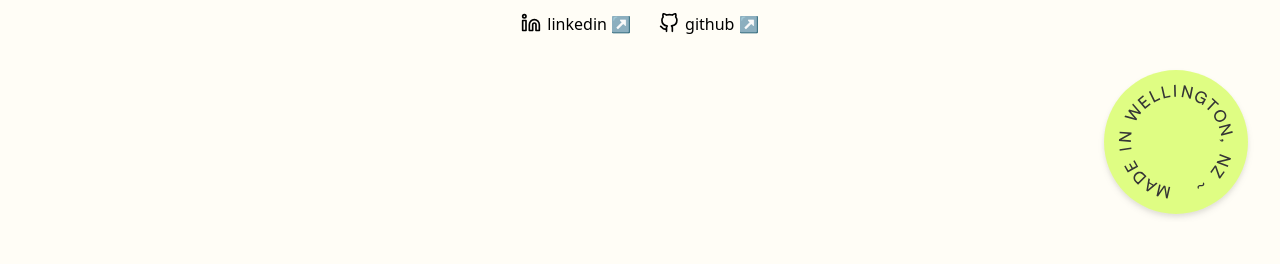
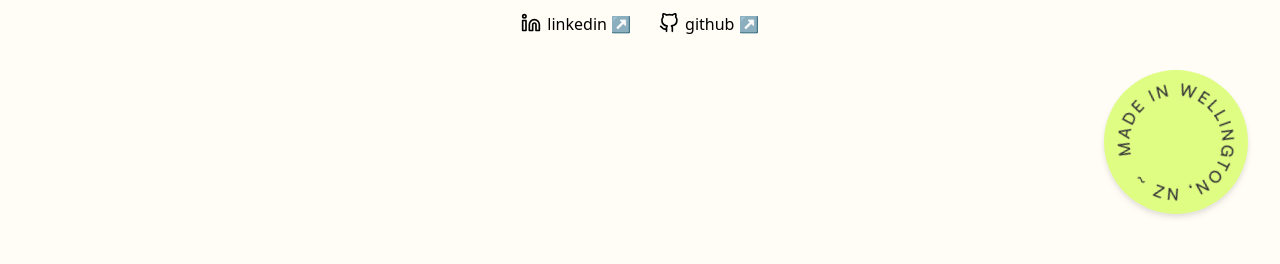
Before and after one commit to wa-bha/v2-personal-website, a Next.js app: page / in a window 1280 px wide. Shown: the part 458-722 px from the top of the page. Built offline with nearby package versions, Linux system fonts and the light colour scheme.

Commit message:
refactor: simplify the spinning badge svg

```diff
--- a/src/components/icons/MadeInWellingtonBadge.tsx
+++ b/src/components/icons/MadeInWellingtonBadge.tsx
@@ -9,86 +9,15 @@ const MadeInWellingtonBadge = ({ className }: { className?: string }) => {
       fill="transparent"
     >
       <circle cx="70" cy="70" r="70" fill="#DFFD83" />
-      <path
-        d="M62.8928 113.406L64.3891 113.753L61.778 125.022L60.2816 124.675L58.5963 114.299L52.5192 122.877L50.9917 122.523L53.6029 111.253L55.0992 111.6L54.0663 116.058C53.9435 116.588 53.8388 117.04 53.7521 117.414C53.6654 117.788 53.5856 118.109 53.5126 118.377C53.4396 118.645 53.3739 118.881 53.3153 119.087C53.2544 119.302 53.1906 119.507 53.1241 119.699L58.2946 112.341L59.7286 112.673L61.1275 121.521C61.1485 121.241 61.2188 120.819 61.3385 120.256C61.4477 119.69 61.5938 119.012 61.7768 118.222L62.8928 113.406Z"
-        fill="#353535"
-      />
-      <path
-        d="M50.6562 109.452L52.0746 110.26L42.6815 118.224L41.1658 117.361L43.2028 105.21L44.6351 106.026L44.1144 109.043L48.3417 111.449L50.6562 109.452ZM43.3321 115.722L47.2518 112.393L43.845 110.455L42.9984 115.532C42.9682 115.65 42.9426 115.771 42.9216 115.894C42.8954 116.026 42.8658 116.132 42.8329 116.211C42.8936 116.148 42.9695 116.068 43.0607 115.973C43.1465 115.887 43.237 115.803 43.3321 115.722Z"
-        fill="#353535"
-      />
-      <path
-        d="M38.6584 100.642L41.3483 103.36L33.126 111.497L30.4812 108.825C29.6708 108.006 29.1362 107.117 28.8772 106.158C28.6031 105.198 28.6081 104.241 28.8921 103.284C29.1611 102.328 29.705 101.444 30.5238 100.634C31.335 99.8311 32.2203 99.2926 33.1796 99.0185C34.1314 98.7519 35.0855 98.7531 36.042 99.0221C36.9834 99.291 37.8556 99.831 38.6584 100.642ZM32.5462 109.865L39.7336 102.752L39.7282 103.793L37.7023 101.746C37.0946 101.132 36.448 100.729 35.7626 100.537C35.0697 100.337 34.3758 100.341 33.6808 100.549C32.9707 100.756 32.301 101.171 31.6718 101.794C31.0349 102.424 30.6091 103.093 30.3942 103.801C30.1718 104.501 30.1606 105.203 30.3606 105.905C30.5531 106.6 30.9607 107.262 31.5835 107.892L33.5643 109.893L32.5462 109.865Z"
-        fill="#353535"
-      />
-      <path
-        d="M29.7385 87.8197L33.2156 93.9595L23.1497 99.6601L19.6726 93.5203L20.9256 92.8107L23.9849 98.2126L23.0871 97.8936L26.7765 95.8041L24.3401 91.5021L25.5514 90.8162L27.9877 95.1182L31.7468 92.9893L31.5308 93.9391L28.4715 88.5372L29.7385 87.8197Z"
-        fill="#353535"
-      />
-      <path
-        d="M15.0591 76.9818L26.5094 75.3357L26.7325 76.8877L15.2822 78.5338L15.0591 76.9818Z"
-        fill="#353535"
-      />
-      <path
-        d="M26.1795 68.3375L26.053 69.9004L14.5227 68.9675L14.6491 67.4046L24.7301 61.8475L24.6953 62.2781L15.1265 61.5039L15.253 59.941L26.7833 60.8739L26.6569 62.4368L16.5759 67.9939L16.6107 67.5633L26.1795 68.3375Z"
-        fill="#353535"
-      />
-      <path
-        d="M31.4179 48.9504L19.8196 45.614L20.6991 44.2393L27.7945 46.2714C28.0921 46.3605 28.4002 46.4626 28.719 46.5779C29.0378 46.6933 29.4044 46.8328 29.8188 46.9966C29.4752 46.6628 29.1961 46.3766 28.9815 46.138C28.7726 45.8905 28.5609 45.6474 28.3463 45.4088L23.5704 39.7512L24.4844 38.3225L31.6143 40.3007C31.9266 40.3865 32.245 40.4826 32.5695 40.5889C32.8941 40.6953 33.259 40.8274 33.6644 40.9855C33.3086 40.6312 33.016 40.3364 32.7867 40.1011C32.5631 39.8567 32.3636 39.6341 32.1882 39.4333L27.3643 33.8209L28.2266 32.4732L36.0914 41.6454L35.2808 42.9123L26.0626 40.3389L32.2457 47.6565L31.4179 48.9504Z"
-        fill="#353535"
-      />
-      <path
-        d="M45.3443 33.428L39.9265 37.9485L32.5153 29.0664L37.9331 24.5459L38.8556 25.6515L34.089 29.6288L34.242 28.6884L36.9585 31.9439L40.7546 28.7765L41.6464 29.8453L37.8503 33.0127L40.6179 36.3297L39.6448 36.2873L44.4115 32.3101L45.3443 33.428Z"
-        fill="#353535"
-      />
-      <path
-        d="M45.0903 20.4287L50.1771 30.8182L48.7688 31.5077L43.682 21.1181L45.0903 20.4287ZM49.0131 31.3881L48.3729 30.0804L54.1065 27.2732L54.7468 28.5809L49.0131 31.3881Z"
-        fill="#353535"
-      />
-      <path
-        d="M57.1418 16.0005L59.7059 27.2807L58.1769 27.6283L55.6128 16.348L57.1418 16.0005ZM58.4422 27.568L58.1194 26.1482L64.3446 24.7332L64.6674 26.1529L58.4422 27.568Z"
-        fill="#353535"
-      />
-      <path
-        d="M69.6581 14.4578L69.9453 26.0223L68.3778 26.0612L68.0905 14.4968L69.6581 14.4578Z"
-        fill="#353535"
-      />
-      <path
-        d="M76.9337 26.5181L75.3965 26.2087L77.6797 14.8682L79.2169 15.1777L83.5492 25.8426L83.1257 25.7573L85.0204 16.3461L86.5576 16.6556L84.2744 27.9961L82.7373 27.6866L78.405 17.0217L78.8285 17.107L76.9337 26.5181Z"
-        fill="#353535"
-      />
-      <path
-        d="M96.5338 22.5897C95.7991 22.1993 95.0779 22.0336 94.3702 22.0924C93.6625 22.1512 93.0072 22.407 92.4043 22.8597C91.8014 23.3124 91.2847 23.9437 90.8543 24.7538C90.4189 25.5733 90.192 26.3527 90.1737 27.0918C90.1648 27.836 90.3462 28.5061 90.718 29.1023C91.0947 29.689 91.6316 30.1675 92.3287 30.5379C92.7714 30.7731 93.2112 30.9343 93.648 31.0215C94.0848 31.1087 94.5071 31.1096 94.9148 31.0243C95.3275 30.9295 95.7141 30.7363 96.0744 30.4446C96.4442 30.1579 96.7642 29.7602 97.0344 29.2516L97.545 28.2908L97.842 29.3002L93.7728 27.138L94.426 25.9088L99.1452 28.4163L96.1496 34.0539L94.991 33.4383L95.8558 31.4699L95.9193 31.7935C95.5884 32.0525 95.1856 32.2311 94.7107 32.329C94.2359 32.427 93.7227 32.4382 93.171 32.3625C92.6244 32.2774 92.0732 32.0872 91.5174 31.7919C90.5566 31.2814 89.824 30.6142 89.3195 29.7906C88.82 28.9574 88.5708 28.0399 88.5717 27.0378C88.5727 26.0358 88.8534 25.0073 89.414 23.9523C89.9646 22.9161 90.6598 22.1078 91.4997 21.5274C92.349 20.952 93.2705 20.6384 94.2643 20.5867C95.2581 20.5349 96.2543 20.7743 97.2527 21.3049C97.9969 21.7003 98.6025 22.1972 99.0696 22.7957C99.5418 23.3848 99.8455 24.0293 99.9809 24.7294C100.131 25.425 100.082 26.13 99.8354 26.8444L98.366 26.0636C98.5229 25.3136 98.4228 24.6383 98.0654 24.0377C97.7225 23.4328 97.212 22.9501 96.5338 22.5897Z"
-        fill="#353535"
-      />
-      <path
-        d="M108.828 31.1453L101.408 39.0581L100.264 37.9855L107.684 30.0727L108.828 31.1453ZM104.648 28.2118L105.633 27.1615L111.853 32.9951L110.868 34.0455L104.648 28.2118Z"
-        fill="#353535"
-      />
-      <path
-        d="M115.907 49.4445C114.908 50.0604 113.897 50.402 112.873 50.4693C111.864 50.5401 110.921 50.3513 110.043 49.9028C109.179 49.4577 108.459 48.7676 107.883 47.8325C107.317 46.9155 107.027 45.9668 107.011 44.9864C107.01 44.0095 107.268 43.0861 107.784 42.2163C108.3 41.3466 109.062 40.6009 110.07 39.9795C111.069 39.3636 112.073 39.0203 113.082 38.9494C114.096 38.8877 115.04 39.0765 115.912 39.516C116.785 39.9554 117.507 40.6382 118.078 41.5642C118.654 42.4994 118.943 43.4554 118.944 44.4323C118.945 45.4093 118.687 46.3326 118.171 47.2024C117.66 48.0813 116.906 48.8286 115.907 49.4445ZM115.042 48.0418C115.805 47.5715 116.385 47.0192 116.784 46.385C117.188 45.7599 117.39 45.1025 117.391 44.4128C117.401 43.7175 117.198 43.0339 116.784 42.3621C116.375 41.6993 115.858 41.2162 115.232 40.9128C114.616 40.6038 113.935 40.4849 113.189 40.5562C112.449 40.6366 111.698 40.9119 110.935 41.3822C110.173 41.8525 109.589 42.4002 109.185 43.0253C108.787 43.6595 108.583 44.3242 108.573 45.0195C108.563 45.7148 108.762 46.3939 109.171 47.0567C109.585 47.7285 110.105 48.2162 110.731 48.5195C111.366 48.8173 112.053 48.9261 112.793 48.8457C113.539 48.7744 114.288 48.5065 115.042 48.0418Z"
-        fill="#353535"
-      />
-      <path
-        d="M112.073 56.7108L111.666 55.1967L122.836 52.1909L123.244 53.7051L115.624 62.3333L115.512 61.9162L124.782 59.4218L125.189 60.9359L114.019 63.9416L113.611 62.4275L121.231 53.7993L121.343 54.2164L112.073 56.7108Z"
-        fill="#353535"
-      />
-      <path
-        d="M114.207 68.6951L114.244 68.8217C114.177 68.7603 114.126 68.6823 114.091 68.5876C114.055 68.5036 114.035 68.3976 114.03 68.2697C114.02 68.0139 114.096 67.7814 114.259 67.5722C114.432 67.3732 114.668 67.2678 114.967 67.2561C115.287 67.2435 115.552 67.3292 115.762 67.513C115.983 67.7072 116.1 67.9641 116.112 68.2838C116.126 68.6249 116.009 68.9177 115.762 69.1623C115.516 69.4068 115.169 69.5379 114.721 69.5555C114.337 69.5706 113.982 69.4939 113.655 69.3253C113.318 69.1677 113.042 68.9438 112.828 68.6533C112.603 68.3632 112.457 68.0274 112.388 67.6458L113.06 67.6194C113.136 67.9366 113.28 68.1978 113.491 68.403C113.691 68.6086 113.93 68.706 114.207 68.6951Z"
-        fill="#353535"
-      />
-      <path
-        d="M112.074 83.2365L112.611 81.7634L123.479 85.7272L122.942 87.2003L111.747 89.8783L111.895 89.4725L120.913 92.7619L120.376 94.235L109.508 90.2712L110.046 88.7981L121.241 86.1201L121.093 86.5259L112.074 83.2365Z"
-        fill="#353535"
-      />
-      <path
-        d="M103.308 99.1823L108.023 92.5026L109.212 93.3422L112.717 103.415L116.242 98.4214L117.418 99.2518L112.768 105.84L111.618 105.028L108.114 94.8978L104.497 100.022L103.308 99.1823Z"
-        fill="#353535"
-      />
-      <path
-        d="M92.4384 114.884L91.4055 115.495C91.1503 115.063 90.9958 114.634 90.9418 114.207C90.8933 113.79 90.9497 113.403 91.1112 113.048C91.2689 112.707 91.5313 112.428 91.8986 112.21C92.2291 112.015 92.5766 111.89 92.941 111.836C93.3108 111.791 93.6704 111.77 94.0198 111.774C94.3746 111.787 94.7067 111.783 95.016 111.761C95.3253 111.739 95.5947 111.661 95.8242 111.525C96.1181 111.351 96.275 111.135 96.2949 110.875C96.3203 110.624 96.229 110.313 96.0211 109.94L97.054 109.329C97.3037 109.752 97.4501 110.167 97.4933 110.575C97.5418 110.993 97.4872 111.372 97.3295 111.713C97.1681 112.069 96.9037 112.355 96.5364 112.572C96.2243 112.757 95.8924 112.866 95.541 112.901C95.195 112.944 94.8445 112.959 94.4897 112.946C94.1312 112.947 93.7899 112.957 93.466 112.975C93.1475 113.002 92.8597 113.092 92.6027 113.244C92.3088 113.418 92.1547 113.639 92.1401 113.908C92.1256 114.177 92.225 114.502 92.4384 114.884Z"
-        fill="#353535"
-      />
+      <defs>
+        <path id="circlePath" d="M 70, 70 m -45, 0 a 45,45 0 1,1 90,0 a 45,45 0 1,1 -90,0" />
+      </defs>
+
+      <g id="spinning-text" className="animate-spin-slow origin-center">
+        <text fill="#353535" fontSize="16" letterSpacing="2" className="font-satoshi font-medium">
+          <textPath href="#circlePath">MADE IN WELLINGTON, NZ ~</textPath>
+        </text>
+      </g>
     </svg>
   );
 };
```
